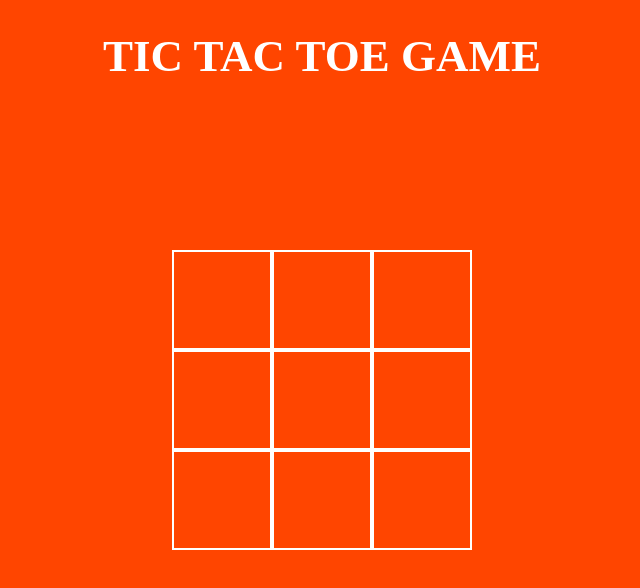
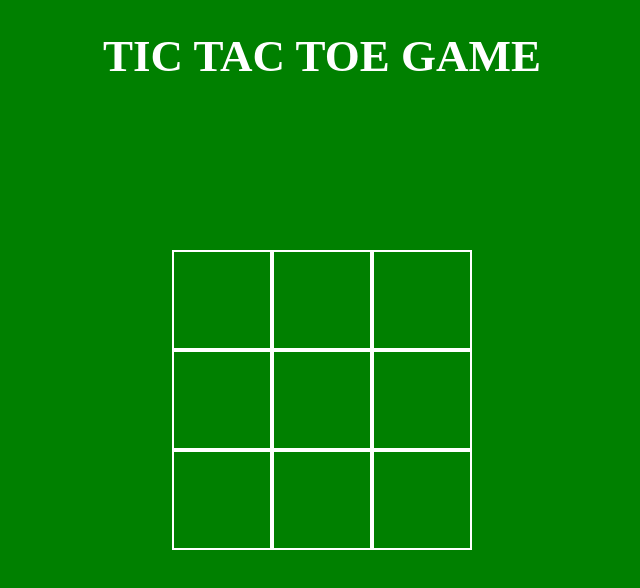
Before and after one commit to Giftedmike/TIC-TAC-TOE-GAME, a plain HTML site: page index.html in a window 1280 px wide. Shown: the whole page, without its empty margins (318-958 px from the left). Drawn offline with Linux system fonts and the light colour scheme.

Commit message:
changed the body background color to green

```diff
--- a/index.css
+++ b/index.css
@@ -1,5 +1,5 @@
 body{
-    background-color: orangered;
+    background-color: green;
     color: white;
     margin: 0;
     padding: 0;
```
